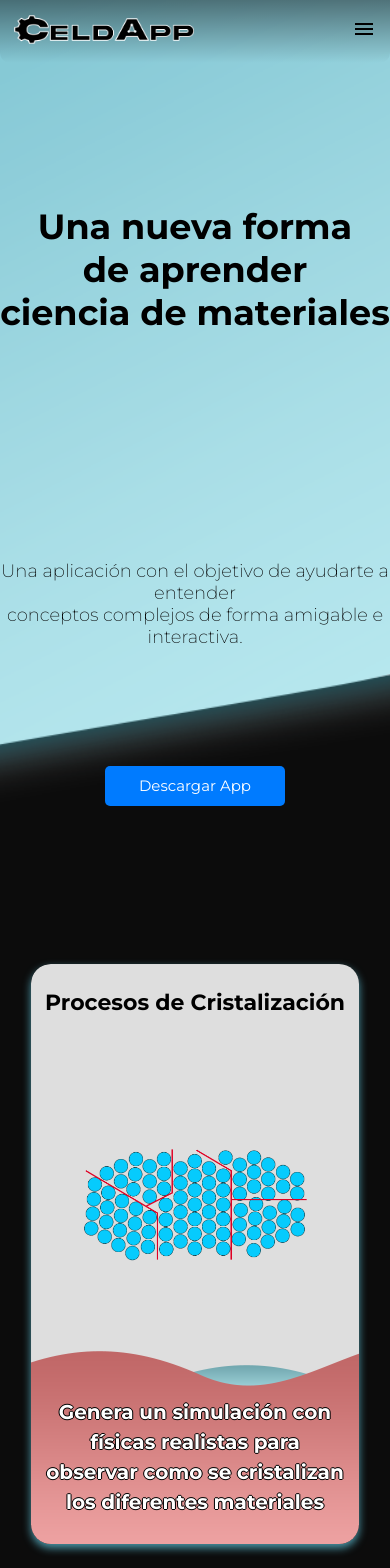
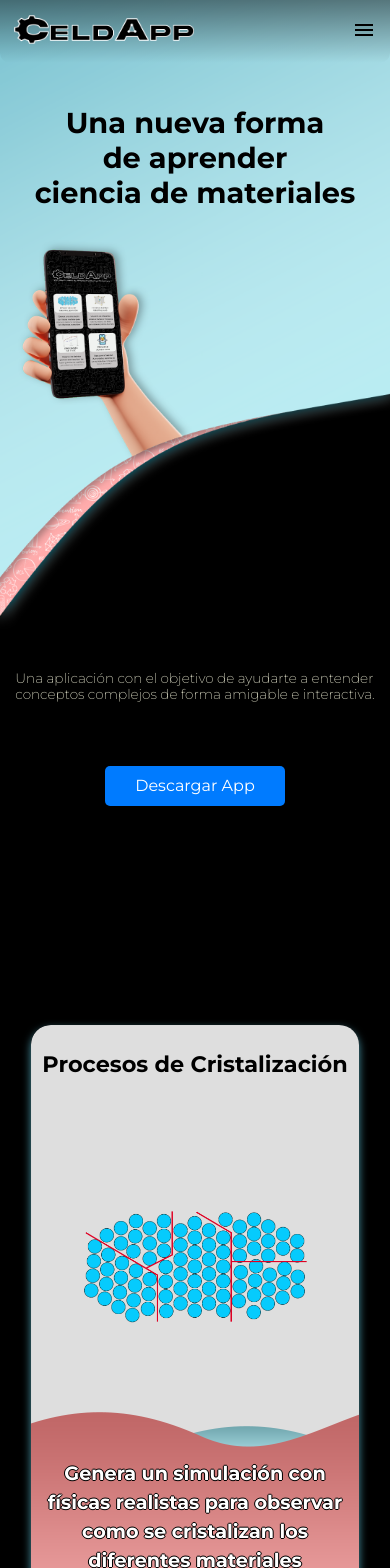
Before and after one commit to facubernardini/WebCeldApp, a Vue app: page / in a window 390 px wide. Shown: the top 1568 px of the page. Built offline with nearby package versions, Linux system fonts and the light colour scheme.

Commit message:
Corrección de unidades en textos y nuevo fondo para mobile. Mejoras responsive

```diff
--- a/src/components/Card.vue
+++ b/src/components/Card.vue
@@ -1,25 +1,26 @@
 <template>
     <article :style="{ 'background-image': 'url('+background_url+')' }" class="card">
-        <h3 class="title">{{ title }}</h3>
+        <h3 class="card-title">{{ card_title }}</h3>
         <img :src="img_url" alt="Imagen">
-        <p class="description">{{ description }}</p>
+        <p class="card-description">{{ card_description }}</p>
     </article>
 </template>
 
 <script>
 export default {
     props: {
-        title: String,
+        card_title: String,
         background_url: String,
         img_url: String,
-        description: String,
+        card_description: String,
     },
 };
 </script>
 
 <style scoped>
 .card {
-    margin: 6vw 8vw;
+    font-family: "Montserrat", sans-serif;
+    margin: 6svw 8svw;
     height: 580px;
     width: 350px;
     border-radius: 20px;
@@ -39,19 +40,23 @@ img {
     object-fit: contain;
 }
 
-.title{
+.card-title{
+    font-size: 1.4em;
     margin-top: 25px;
-    font-family: "Montserrat", sans-serif;
-    font-size: 22px
 }
 
-.description {
-    padding: 0px 15px;
-    font-family: "Montserrat", sans-serif;
+.card-description {
+    font-size: 1.2em;
     font-weight: 700;
-    font-size: 20px;
     line-height: 1.5;
     color: white;
     text-shadow: -1px 0 black, 0 1px black, 1px 0 black, 0 -1px black;
+    padding: 0px 15px;
+}
+
+@media (max-width: 800px) {
+    .card {
+        margin: 10svh 8svw;
+    }
 }
 </style>
--- a/src/components/DownloadButton.vue
+++ b/src/components/DownloadButton.vue
@@ -17,7 +17,7 @@ export default {
 <style scoped>
 .download-btn {
     font-family: "Montserrat", sans-serif;
-    font-size: 15px;
+    font-size: 1em;
     height: 40px;
     width: 180px;
     padding: 10px 20px;
--- a/src/components/NavBar.vue
+++ b/src/components/NavBar.vue
@@ -2,7 +2,7 @@
     <nav>
         <ul>
             <li><img src="@/assets/logoCeldApp.png" alt="Logo de la página" width="180px"/></li>
-            <li class="hideOnMobile"><a href="#">Ejecutar App</a></li>
+            <li title="Próximamente" class="hideOnMobile"><a href="#">Ejecutar App</a></li>
             <li class="hideOnMobile"><a href="https://forms.gle/RGtXSKyGDoJ5qBki6" target="_blank" rel="noopener noreferrer">Reporte de errores</a></li>
             <li class="hideOnMobile"><a href="mailto:facubernardini@hotmail.com?Subject=CeldApp">Contacto</a></li>
             <li class="menu-button" @click="showSidebar"><a href="#"><svg xmlns="http://www.w3.org/2000/svg" height="24px" viewBox="0 -960 960 960" width="24px" fill="#000000"><path d="M120-240v-80h720v80H120Zm0-200v-80h720v80H120Zm0-200v-80h720v80H120Z"/></svg></a></li>
@@ -11,7 +11,7 @@
             <li @click="hideSidebar"><a href="#"><svg xmlns="http://www.w3.org/2000/svg" height="24px" viewBox="0 -960 960 960" width="24px" fill="#000000"><path d="m256-200-56-56 224-224-224-224 56-56 224 224 224-224 56 56-224 224 224 224-56 56-224-224-224 224Z"/></svg></a></li>
             <li><a href="https://forms.gle/RGtXSKyGDoJ5qBki6" target="_blank" rel="noopener noreferrer">Reporte de errores</a></li>
             <li><a href="mailto:facubernardini@hotmail.com?Subject=CeldApp">Contacto</a></li>
-            <li><DownloadButton/></li>
+            <li class="download-button"><DownloadButton/></li>
         </ul>
     </nav>
 </template>
@@ -46,13 +46,13 @@ nav ul {
 
 nav ul li {
     padding: 15px 10px;
-    margin: 0 1vw;
+    margin: 0 1svw;
     text-align: center;
 }
 
 nav ul li a {
     font-family: "Montserrat", sans-serif;
-    font-size: 18px;
+    font-size: 1em;
     font-weight: 500;
     text-decoration: none;
     color: black;
@@ -69,18 +69,21 @@ nav ul li a:hover {
     list-style: none;
     top: 0;
     right: 0;
-    height: 100vh;
+    height: 100svh;
     width: 250px;
     flex-direction: column;
     align-items: flex-start;
     justify-content: flex-start;
     background-color: rgba(255, 255, 255, 0.5);
     backdrop-filter: blur(10px);
-    box-shadow: -10px 0 10px rgba(14, 14, 14, 0.15);
 }
 
 .menu-button {
     display: none;
+}
+
+.download-button {
+    align-self: center;
 }
 
 @media(max-width: 800px){
@@ -99,8 +102,9 @@ nav ul li a:hover {
 }
 
 @media(max-width: 400px){
+
     .sidebar {
-        width: 100vw;
+        width: 100svw;
     }
 
     .menu-button {
--- a/src/views/MainView.vue
+++ b/src/views/MainView.vue
@@ -6,18 +6,18 @@
 
         <main>
             <section class="top-content">
-                <h1 class="subtitle">{{ subtitle }}</h1>
-                <article class="bottom-description">{{ bottomDescription }}</article>
+                <h1 class="title">{{ title }}</h1>
+                <article class="subtitle">{{ subtitle }}</article>
                 <DownloadButton/>
             </section>
 
             <section class="cards-container">
                 <Card v-for="(card, index) in cards"
                     :key="index"
-                    :title="card.title"
+                    :card_title="card.card_title"
                     :background_url="card.background_url"
                     :img_url="card.img_url"
-                    :description="card.description"
+                    :card_description="card.card_description"
                 />
             </section>
 
@@ -43,13 +43,13 @@ export default {
     components: { Card, DownloadButton, NavBar },
     data() {
         return {
-            subtitle: 'Una nueva forma \n de aprender \n ciencia de materiales',
-            bottomDescription: 'Una aplicación con el objetivo de ayudarte a entender \n conceptos complejos de forma amigable e interactiva.',
+            title: 'Una nueva forma \n de aprender \n ciencia de materiales',
+            subtitle: 'Una aplicación con el objetivo de ayudarte a entender \n conceptos complejos de forma amigable e interactiva.',
             cards: [
-                { title: 'Procesos de Cristalización', img_url: 'Cristalizacion.png', background_url: 'Card1.png', description: 'Genera un simulación con físicas realistas para observar como se cristalizan los diferentes materiales' },
-                { title: 'Estructuras Cristalinas', img_url: 'EstructurasCristalinas.png', background_url: 'Card2.png', description: 'Visualiza las diferentes celdas unitarias e interactúa con los Índices de Miller para obtener planos de corte' },
-                { title: 'Diagramas de Fase', img_url: 'DiagramasDeFase.png', background_url: 'Card3.png', description: 'Observa los distintos gráficos que describen las fases y puntos de equilibrio para diversas aleaciones' },
-                { title: 'Realidad Aumentada', img_url: 'RealidadAumentada.png', background_url: 'Card4.png', description: 'Descrubre la Realidad Aumentada y aprende de forma didáctica e interactiva temas de interés' },
+                { card_title: 'Procesos de Cristalización', img_url: 'Cristalizacion.png', background_url: 'Card1.png', card_description: 'Genera un simulación con físicas realistas para observar como se cristalizan los diferentes materiales' },
+                { card_title: 'Estructuras Cristalinas', img_url: 'EstructurasCristalinas.png', background_url: 'Card2.png', card_description: 'Visualiza las diferentes celdas unitarias e interactúa con los Índices de Miller para obtener planos de corte' },
+                { card_title: 'Diagramas de Fase', img_url: 'DiagramasDeFase.png', background_url: 'Card3.png', card_description: 'Observa los distintos gráficos que describen las fases y puntos de equilibrio para diversas aleaciones' },
+                { card_title: 'Realidad Aumentada', img_url: 'RealidadAumentada.png', background_url: 'Card4.png', card_description: 'Descrubre la Realidad Aumentada y aprende de forma didáctica e interactiva temas de interés' },
             ],
             bottomContent: '¡Gracias por usar CeldApp!',
             footer: 'Copyright © 2025 CeldApp. Todos los derechos reservados',
@@ -59,56 +59,56 @@ export default {
 </script>
 
 <style>
+
 .home {
-    text-align: center;
     background-image: url('@/assets/fondo.png');
     background-size: cover;
     background-position: top;
     background-repeat: no-repeat;
-    min-height: 100vh;
+    min-height: 100svh;
 }
 
 .top-content {
     display: flex;
-    height: 88vh;
+    height: 88svh;
     justify-content: space-between;
     flex-direction: column;
     align-items: center;
     flex: 1;
 }
 
-.subtitle {
+.title {
     font-family: "Montserrat", sans-serif;
-    font-size: 35px;
+    font-size: clamp(1.8em, 5vw, 2.5em);
     font-weight: bold;
     white-space: pre-line;
     align-content: center;
     text-align: start;
     flex: 6;
     align-self: flex-start;
-    margin-left: 28vw;
+    margin-left: 28svw;
 }
 
-.bottom-description {
+.subtitle {
     font-family: "Montserrat", sans-serif;
-    font-size: 18px;
+    font-size: clamp(0.85em, 3vw, 1.1em);
     font-weight: 200;
     color: beige;
     white-space: pre-line;
     flex: 1;
-    margin-top: 10vh;
+    margin-top: 10svh;
 }
 
 .cards-container {
     display: flex;
     justify-content: space-evenly;
-    margin: 16vh 0;
+    margin: 16svh 0;
     flex-wrap: wrap;
 }
 
 .bottom-content {
     font-family: "Montserrat", sans-serif;
-    font-size: 28px;
+    font-size: clamp(1.4em, 3vw, 1.8em);
     color: white;
     display: flex;
     justify-content: center;
@@ -116,27 +116,39 @@ export default {
 
 .footer {
     font-family: "Plus Jakarta Sans", sans-serif;
-    font-size: 16px;
+    font-size: clamp(0.7em, 3vw, 1em);
     font-weight: lighter;
+    text-align: center;
     margin-top: 300px;
-    padding: 30px;
+    padding: 2svh 0svw;
 }
 
 @media(max-width: 800px){
 
-    .subtitle {
-        align-content: center;
+    .home {
+        background-color: black;
+        background-image: url('@/assets/fondoMobile.png');
+        background-size: contain;
+    }
+
+    .title {
+        align-content: flex-start;
         text-align: center;
-        flex: 2;
+        flex: 5;
         align-self: center;
         margin: auto;
+        padding-top: 5svh;
     }
 
-    .bottom-description {
-        color: rgb(0, 0, 0);
+    .subtitle {
         white-space: pre-line;
         flex: 1;
-        margin-top: 10vh;
+        margin-top: 10svh;
     }
+
+    .footer {
+        background-color: #8cccd9;
+    }
+
 }
 </style>
```
Also changed, not shown: src/assets/fondoMobile.png (added).
